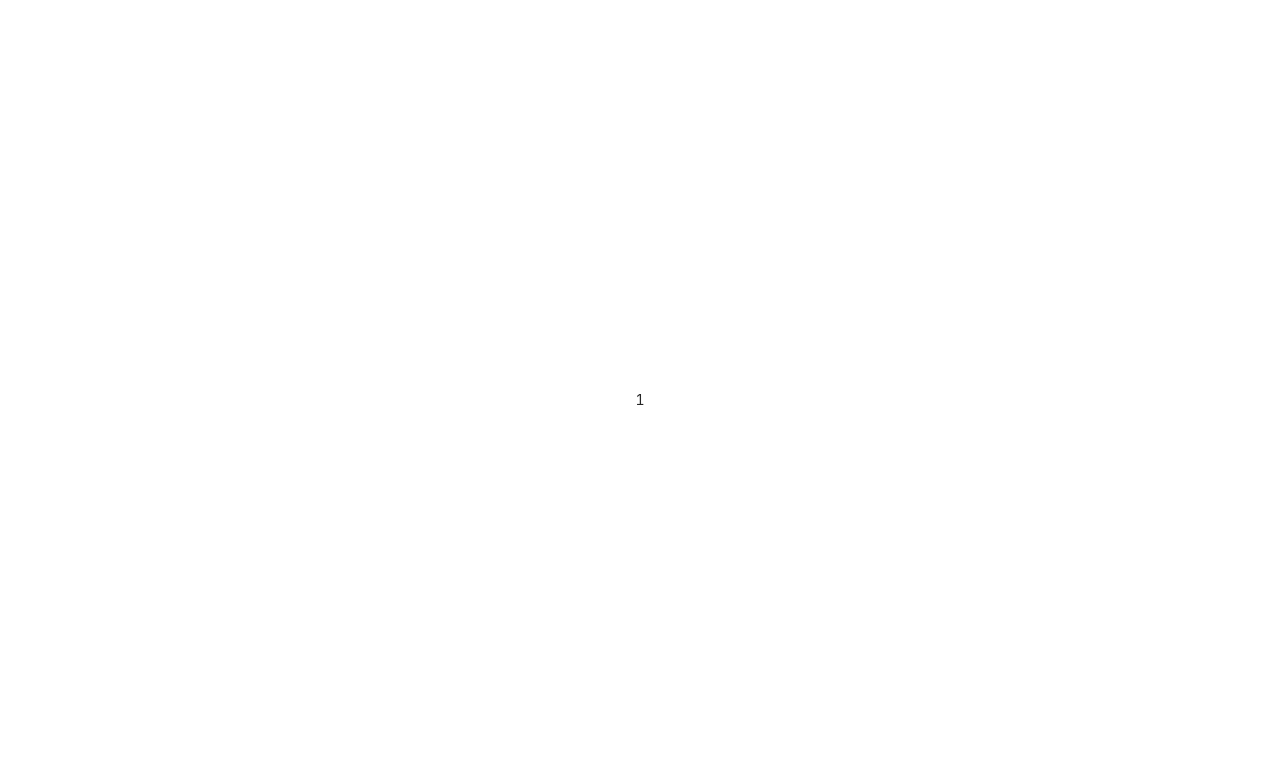
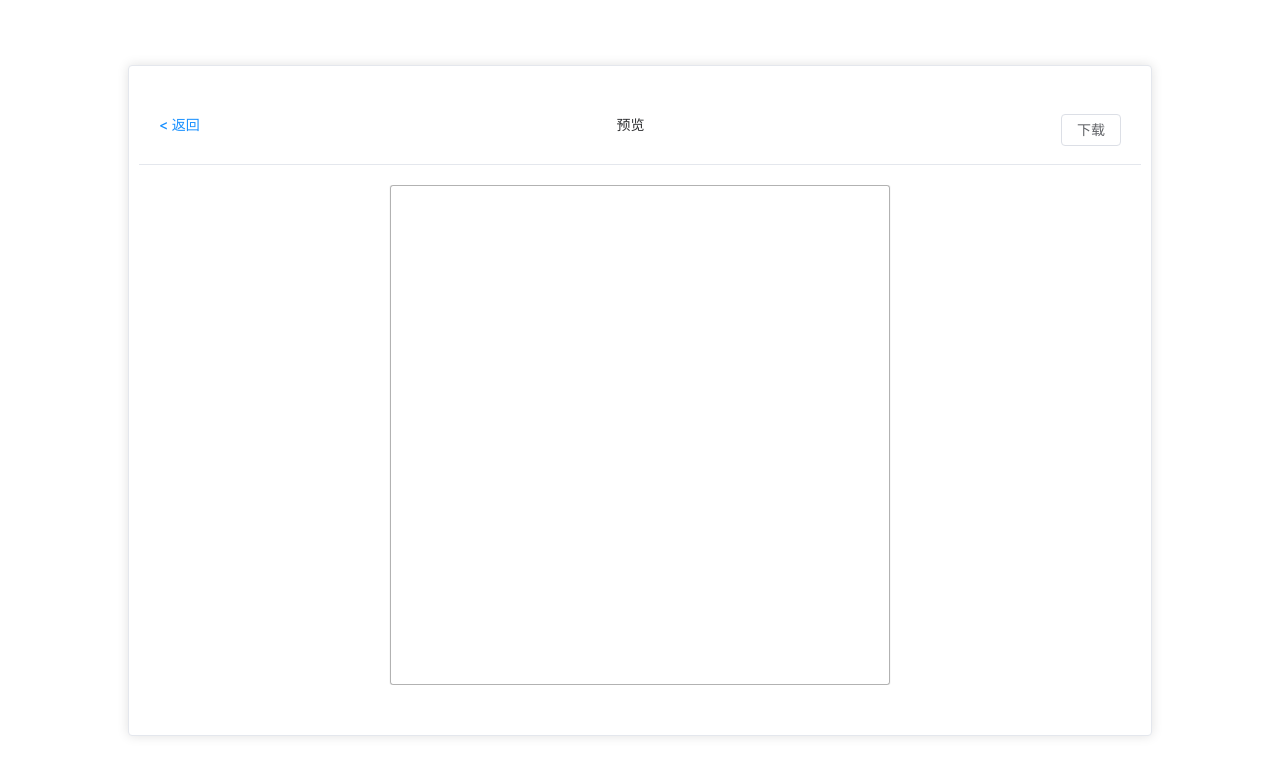
Before and after one commit to LiuycLZU/low-code, a Vue app: page /preview in a window 1280 px wide. Shown: the top 776 px of the page. Built offline with nearby package versions, Linux system fonts and the light colour scheme.

Commit message:
feat:基本流程

```diff
--- /dev/null
+++ b/src/components/Toolbar/previewPaint.vue
@@ -0,0 +1,47 @@
+<template>
+  <div class="full paintContainer">
+    <div
+      class="relative full paintDiv"
+      :style="'width:' + length + 'px;height:' + width + 'px'"
+    >
+      <pButton
+        v-for="item in comArray"
+        :key="item.id"
+        :style="item.style"
+        :buttonId="item.id"
+      />
+    </div>
+  </div>
+</template>
+<script>
+export default defineComponent({
+  name: "previewPaint",
+});
+</script>
+<script setup>
+import { defineComponent, onMounted, ref } from "vue";
+import { getdata } from "@/utils/localData.js";
+import { usePaintStore } from "@/stores/paint.js";
+import { storeToRefs } from "pinia";
+const paintStore = usePaintStore();
+let { width, length } = storeToRefs(paintStore);
+let comArray = ref([]);
+onMounted(() => {
+  comArray.value = getdata("domData");
+  console.log(comArray.value);
+});
+</script>
+<style scoped>
+.paintDiv {
+  border-radius: 3px;
+  box-shadow: 0 0 1px rgba(0, 0, 0, 0.3);
+  border: 1px solid rgba(0, 0, 0, 0.3);
+}
+.paintContainer {
+  overflow: auto;
+  display: flex;
+  justify-content: center;
+  align-items: center;
+  height: 115%;
+}
+</style>
--- a/src/components/zPaint.vue
+++ b/src/components/zPaint.vue
@@ -110,9 +110,12 @@ emiter.on("paintOk", () => {
   paintStore.pageLeft = getElementLeft(paintDiv.value);
   paintStore.pageTop = getElementTop(paintDiv.value);
 });
-//用户点击预览，将数据存到localstorge
+//用户点击保存，将数据存到localstorge
 emiter.on("preview", () => {
   setdata("domData", comArray);
+  ElMessage({
+    message:"保存成功",
+    type:"success"});
 });
 </script>
 <style scoped>
--- a/src/page/desktop.vue
+++ b/src/page/desktop.vue
@@ -13,7 +13,11 @@
         <div class="newPaint">
           <p class="alignLeft">画布</p>
           <el-button class="mrs" @click="saveData">保存</el-button>
-          <el-button class="mrs" @click="openPreview">预览</el-button>
+          <el-tooltip content="别忘记保存了哦，ヾ(๑╹ヮ╹๑)ﾉ"
+            ><el-button class="mrs" @click="openPreview"
+              >预览</el-button
+            ></el-tooltip
+          >
           <newPaint ref="newPaintRef" /></div
       ></template>
       <zPaint
@@ -32,17 +36,23 @@ export default defineComponent({
 </script>
 <script setup>
 import { defineComponent, ref } from "vue";
+import { useRouter } from "vue-router";
 import zButton from "@/components/zButton.vue";
 import zPaint from "@/components/zPaint.vue";
 import attrEdit from "@/components/attredit/attrEdit.vue";
 import newPaint from "@/components/operaComents/newPaint.vue";
-import Toolbar from "@/components/Toolbar/Toolbar.vue";
 import { banZoom } from "@/utils/util.js";
+import emiter from "@/utils/mitt.js"
 banZoom();
+const router1 = useRouter();
 let newPaintRef = ref(null);
 //保存数据
-function saveData(){
-    emiter.emit("preview");
+function saveData() {
+  emiter.emit("preview");
+}
+//预览事件
+function openPreview() {
+  router1.push("preview");
 }
 </script>
 <style scoped>
--- a/src/page/preview.vue
+++ b/src/page/preview.vue
@@ -1,4 +1,15 @@
-<template>1</template>
+<template>
+  <el-card class="box-card">
+    <template #header>
+      <div class="card-header">
+        <router-link to="/"> {{ "< 返回" }}</router-link>
+        <span>预览</span>
+        <el-button>下载</el-button>
+      </div>
+    </template>
+    <previewPaint/>
+  </el-card>
+</template>
 <script>
 export default defineComponent({
   name: "preview",
@@ -6,5 +17,15 @@ export default defineComponent({
 </script>
 <script setup>
 import { defineComponent } from "vue";
+import previewPaint from "@/components/Toolbar/previewPaint.vue"
 </script>
-<style scoped></style>
+<style scoped>
+.card-header {
+  display: flex;
+  justify-content: space-between;
+}
+.box-card {
+  width: 80vw;
+  padding: 30px 10px;
+}
+</style>
--- a/src/utils/zoom.js
+++ b/src/utils/zoom.js
@@ -27,6 +27,9 @@ function mouse(optionDom,moveFun) {
     paint.removeEventListener("mouseup", this.mouseUpFunBind);
   }
   this.initZoom =function() {
+    if(paint === undefined){
+      return false;
+    }
     this.mouseDownFunBind = this.mouseDownFun.bind(this);
     this.mouseMoveFunBind = this.mouseMoveFun.bind(this);
     this.mouseUpFunBind = this.mouseUpFun.bind(this);
@@ -35,6 +38,9 @@ function mouse(optionDom,moveFun) {
   }
 }
 function initmouse(paintDiv) {
+  if(paint === undefined){
+    return false;
+  }
   paint = paintDiv;
 }
 export { mouse, initmouse };
--- a/vite.config.js
+++ b/vite.config.js
@@ -36,4 +36,5 @@ export default defineConfig({
     hmr: true,
     usePolling: true,
   },
+  base: "./",
 });
```
